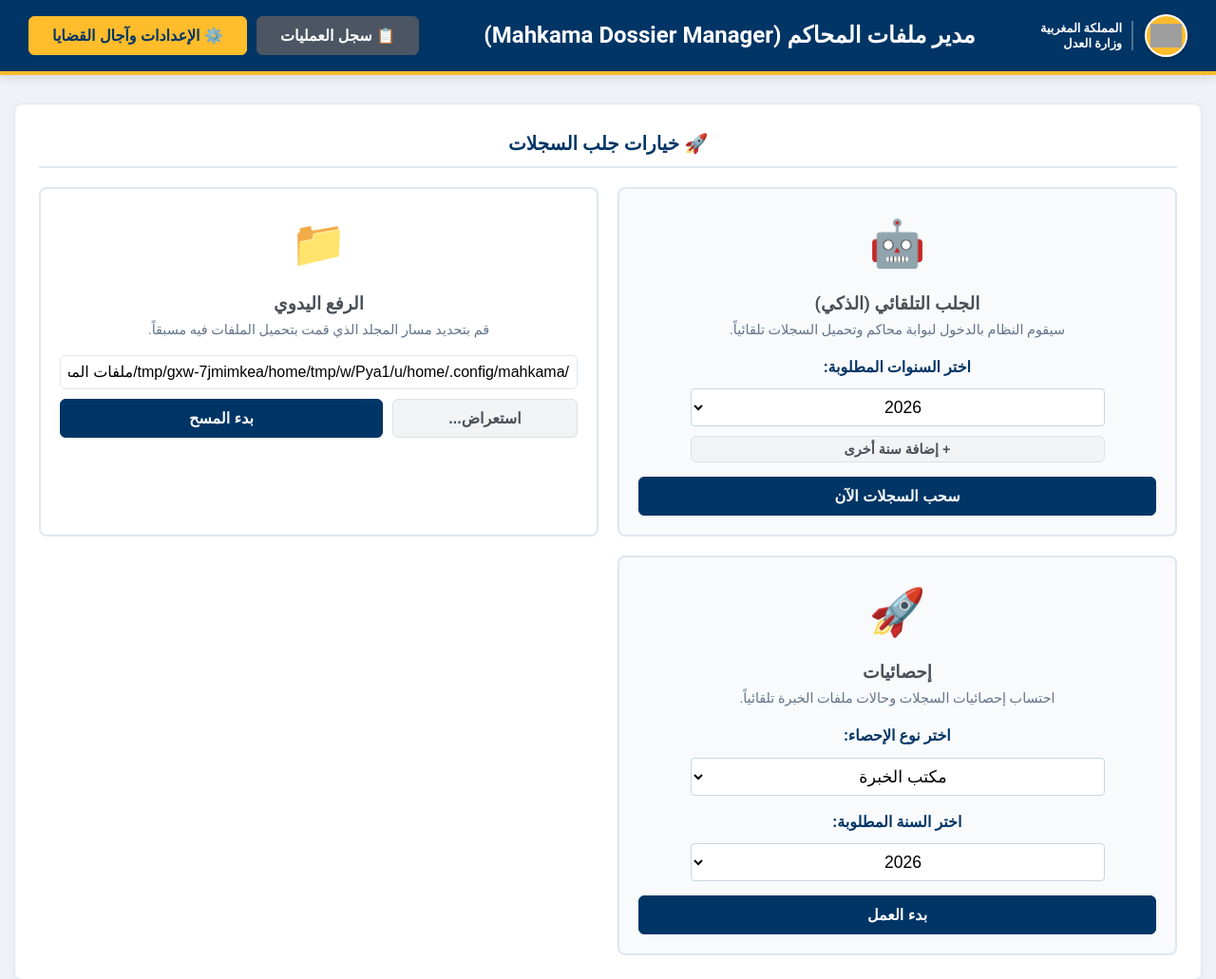
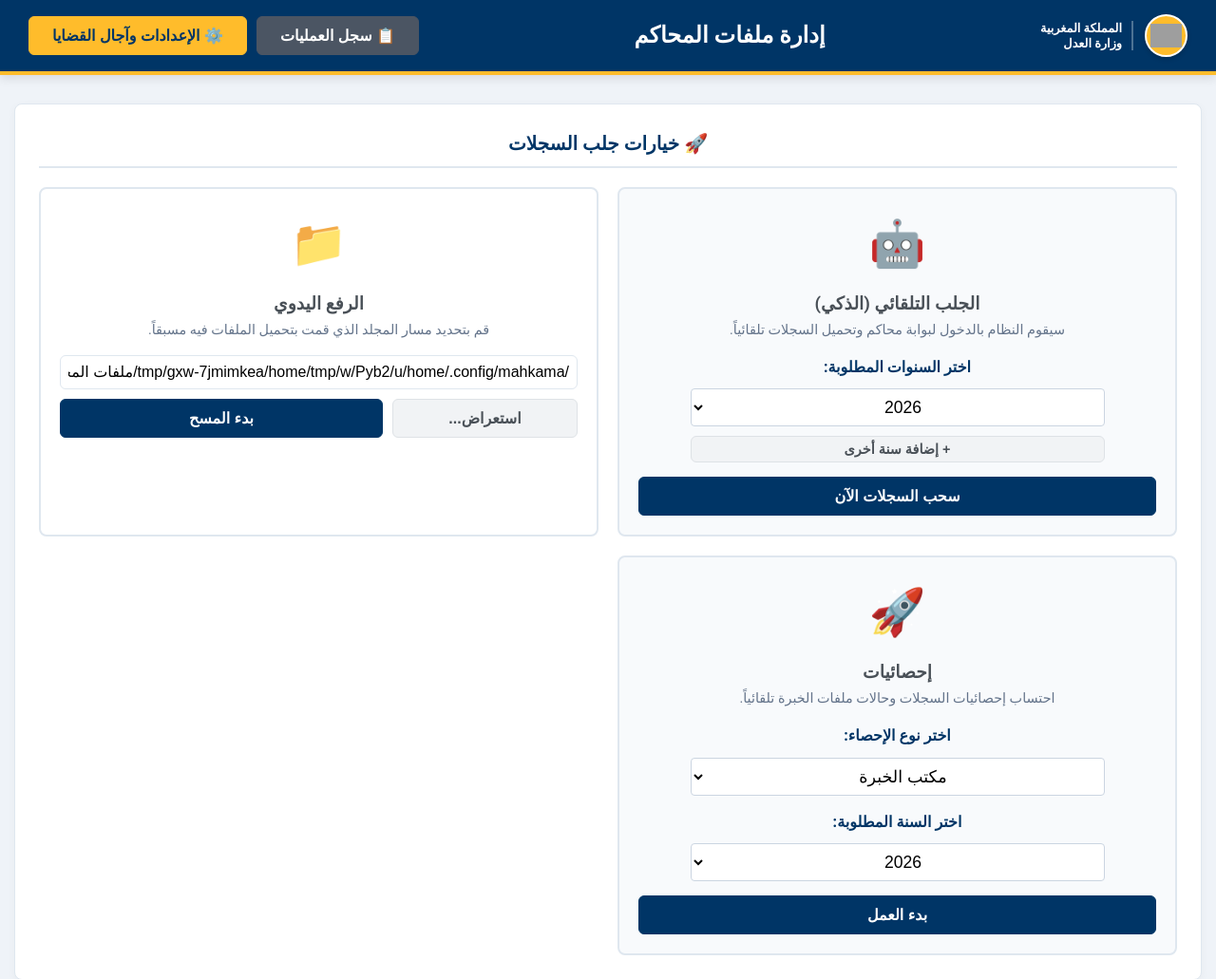
Before and after one commit to hsami7/Mahkama-Dossier-Manager, a Flask app: page / in a window 1280 px wide. Shown: the top 1031 px of the page at 95% size. Run offline with Flask 3, Linux system fonts and the light colour scheme; data that the repository does not hold is empty; grey boxes are pictures that could not be loaded.

Commit message:
ui: update index.html titles to إدارة ملفات المحاكم

```diff
--- a/templates/index.html
+++ b/templates/index.html
@@ -3,7 +3,7 @@
 <head>
     <meta charset="UTF-8">
     <meta name="viewport" content="width=device-width, initial-scale=1.0">
-    <title>مدير ملفات المحاكم | بوابة محاكم الإلكترونية</title>
+    <title>إدارة ملفات المحاكم | بوابة محاكم الإلكترونية</title>
     <link rel="stylesheet" href="{{ url_for('static', filename='css/style.css') }}">
 </head>
 <body>
@@ -23,7 +23,7 @@
                 </div>
                 <div class="title-sub">المملكة المغربية<br>وزارة العدل</div>
             </div>
-            <h1 class="header-title">مدير ملفات المحاكم (Mahkama Dossier Manager)</h1>
+            <h1 class="header-title">إدارة ملفات المحاكم</h1>
             <div style="display: flex; gap: 10px;">
                 <button class="btn-mahakim" id="btnShowLogs" style="background-color: #4b5563; border-color: #4b5563;">📋 سجل العمليات</button>
                 <button class="btn-mahakim btn-settings-trigger" id="btnSettingsOpen">⚙️ الإعدادات وآجال القضايا</button>
```
